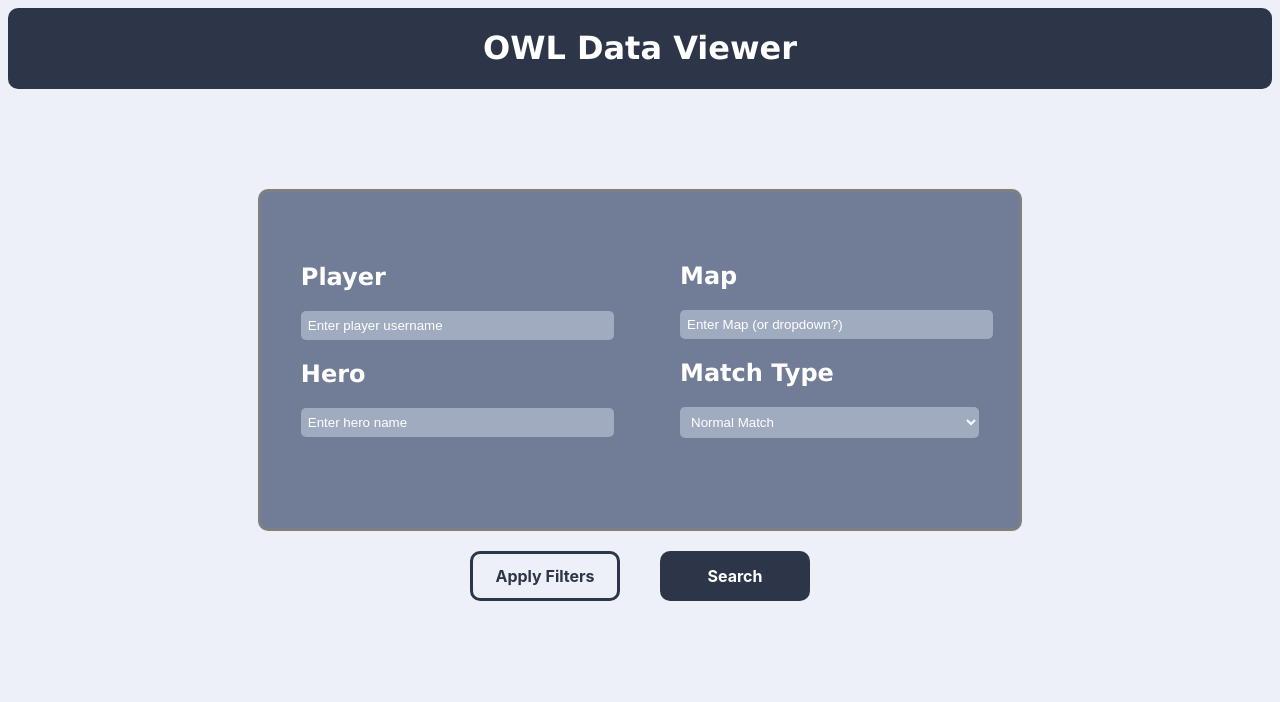
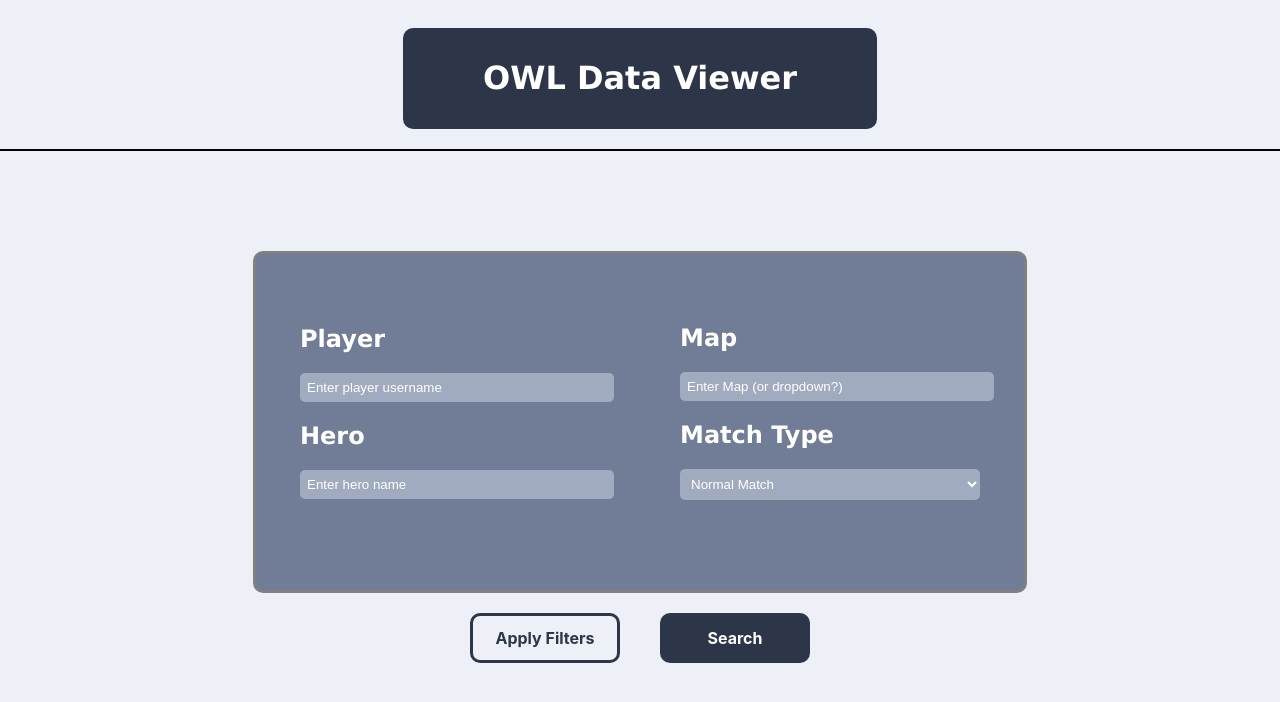
Before and after one commit to fugeretrevin/OWL-Data-DSA, a plain HTML site: page index.html in a window 1280 px wide. Drawn offline with Linux system fonts and the light colour scheme.

Commit message:
added header container

```diff
--- a/index.html
+++ b/index.html
@@ -7,9 +7,11 @@
     <script src="script.js"></script>
 </head>
 <body>
+<div id="header-container">
     <div id="header">
         <h1>OWL Data Viewer</h1>
     </div>
+</div>
 
     <div id="container">
         <div class="column" id="left-column">
--- a/styles.css
+++ b/styles.css
@@ -1,17 +1,32 @@
 body{
     background: #EDF0F7;
-    align-self: start;
+    width: 100%;
+    align-self: center;
+    justify-self: center;
 }
 
-
+#header-container {
+    display: flex;
+    flex-direction: column;
+    align-items: center;
+    justify-content: center;
+    width: 100%;
+    border-bottom: 2px solid black;
+    height: fit-content;
+}
 #header {
     display: flex;
     align-items: center;
     justify-content: center;
+    align-self: center;
+    justify-self: center;
     background: #2D3648;
     border-radius: 10px;
     color: white;
     font-family: Verdana, Geneva, Tahoma, sans-serif;
+    padding: 10px 80px;
+    margin: 20px;
+
 
 
 
```
Also changed, not shown: 1 other file.
